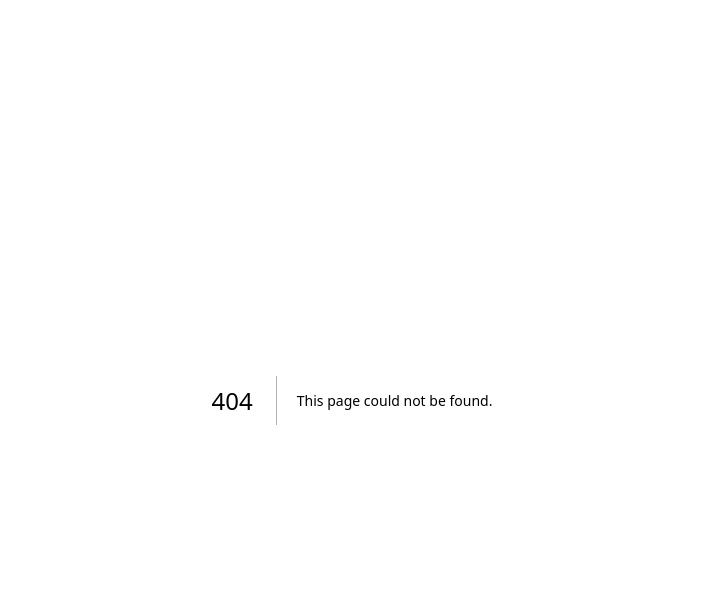
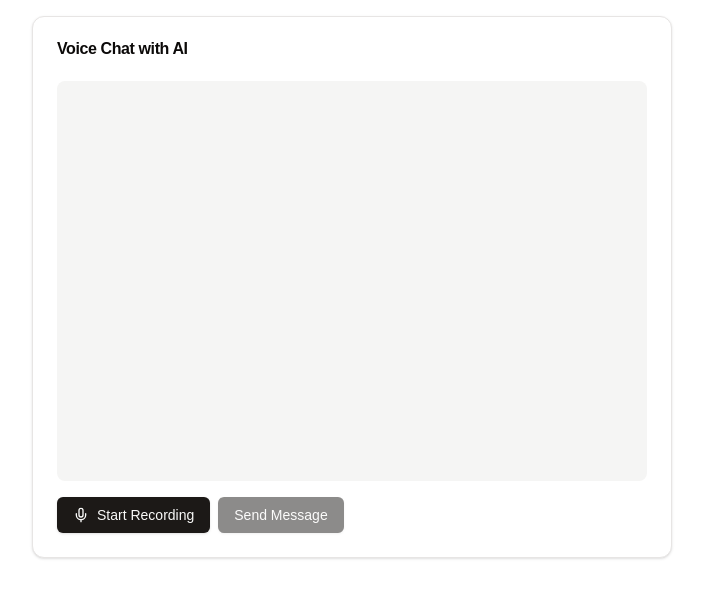
Before and after one commit to youngchingjui/ai-form-filler, a Next.js app: page /chat in a window 1280 px wide. Before the commit this address had no page. Shown: the top 598 px of the page, without its empty margins (288-991 px from the left). Built offline with nearby package versions, Linux system fonts and the light colour scheme.

Commit message:
page to test Realtime API

```diff
--- /dev/null
+++ b/app/chat/page.tsx
@@ -0,0 +1,144 @@
+"use client"
+
+import { useState, useRef, useEffect } from "react"
+import { Button } from "@/components/ui/button"
+import { Card, CardContent, CardHeader, CardTitle } from "@/components/ui/card"
+import { Mic, StopCircle } from "lucide-react"
+
+export default function ChatPage() {
+  const [messages, setMessages] = useState<string[]>([])
+  const [isRecording, setIsRecording] = useState(false)
+  const [transcript, setTranscript] = useState("")
+  const recognitionRef = useRef<SpeechRecognition | null>(null)
+
+  useEffect(() => {
+    if (typeof window !== "undefined") {
+      const SpeechRecognition =
+        window.SpeechRecognition || window.webkitSpeechRecognition
+      if (SpeechRecognition) {
+        recognitionRef.current = new SpeechRecognition()
+        recognitionRef.current.continuous = true
+        recognitionRef.current.interimResults = true
+
+        recognitionRef.current.onresult = (event) => {
+          const current = Array.from(event.results)
+            .map((result) => result[0].transcript)
+            .join("")
+          setTranscript(current)
+        }
+
+        recognitionRef.current.onerror = (event) => {
+          console.error("Speech recognition error:", event.error)
+          setIsRecording(false)
+        }
+      }
+    }
+  }, [])
+
+  const toggleRecording = () => {
+    if (!recognitionRef.current) {
+      console.error("Speech recognition not supported")
+      return
+    }
+
+    if (isRecording) {
+      recognitionRef.current.stop()
+    } else {
+      setTranscript("")
+      recognitionRef.current.start()
+    }
+    setIsRecording(!isRecording)
+  }
+
+  const handleSendMessage = async () => {
+    if (!transcript.trim()) return
+
+    try {
+      const response = await fetch("/api/chat", {
+        method: "POST",
+        headers: {
+          "Content-Type": "application/json",
+        },
+        body: JSON.stringify({ message: transcript }),
+      })
+
+      if (!response.ok) {
+        throw new Error("Failed to send message")
+      }
+
+      const reader = response.body?.getReader()
+      if (!reader) return
+
+      setMessages((prev) => [...prev, `You: ${transcript}`])
+      setTranscript("")
+
+      let aiResponse = ""
+      while (true) {
+        const { done, value } = await reader.read()
+        if (done) break
+
+        // Convert the chunk to text
+        const chunk = new TextDecoder().decode(value)
+        aiResponse += chunk
+
+        // Update the messages with the current accumulated response
+        setMessages((prev) => {
+          const newMessages = [...prev]
+          if (newMessages[newMessages.length - 1]?.startsWith("AI:")) {
+            newMessages[newMessages.length - 1] = `AI: ${aiResponse}`
+          } else {
+            newMessages.push(`AI: ${aiResponse}`)
+          }
+          return newMessages
+        })
+      }
+    } catch (error) {
+      console.error("Error sending message:", error)
+    }
+  }
+
+  return (
+    <div className="container mx-auto p-4 max-w-2xl">
+      <Card>
+        <CardHeader>
+          <CardTitle>Voice Chat with AI</CardTitle>
+        </CardHeader>
+        <CardContent className="space-y-4">
+          <div className="h-[400px] overflow-y-auto space-y-2 bg-muted p-4 rounded-lg">
+            {messages.map((message, index) => (
+              <div key={index} className="bg-background p-2 rounded">
+                {message}
+              </div>
+            ))}
+            {transcript && (
+              <div className="bg-background p-2 rounded opacity-50">
+                {transcript}
+              </div>
+            )}
+          </div>
+          <div className="flex gap-2">
+            <Button
+              onClick={toggleRecording}
+              variant={isRecording ? "destructive" : "default"}
+            >
+              {isRecording ? (
+                <>
+                  <StopCircle className="h-4 w-4" />
+                  Stop Recording
+                </>
+              ) : (
+                <>
+                  <Mic className="h-4 w-4" />
+                  Start Recording
+                </>
+              )}
+            </Button>
+            <Button onClick={handleSendMessage} disabled={!transcript}>
+              Send Message
+            </Button>
+          </div>
+        </CardContent>
+      </Card>
+    </div>
+  )
+}
```
